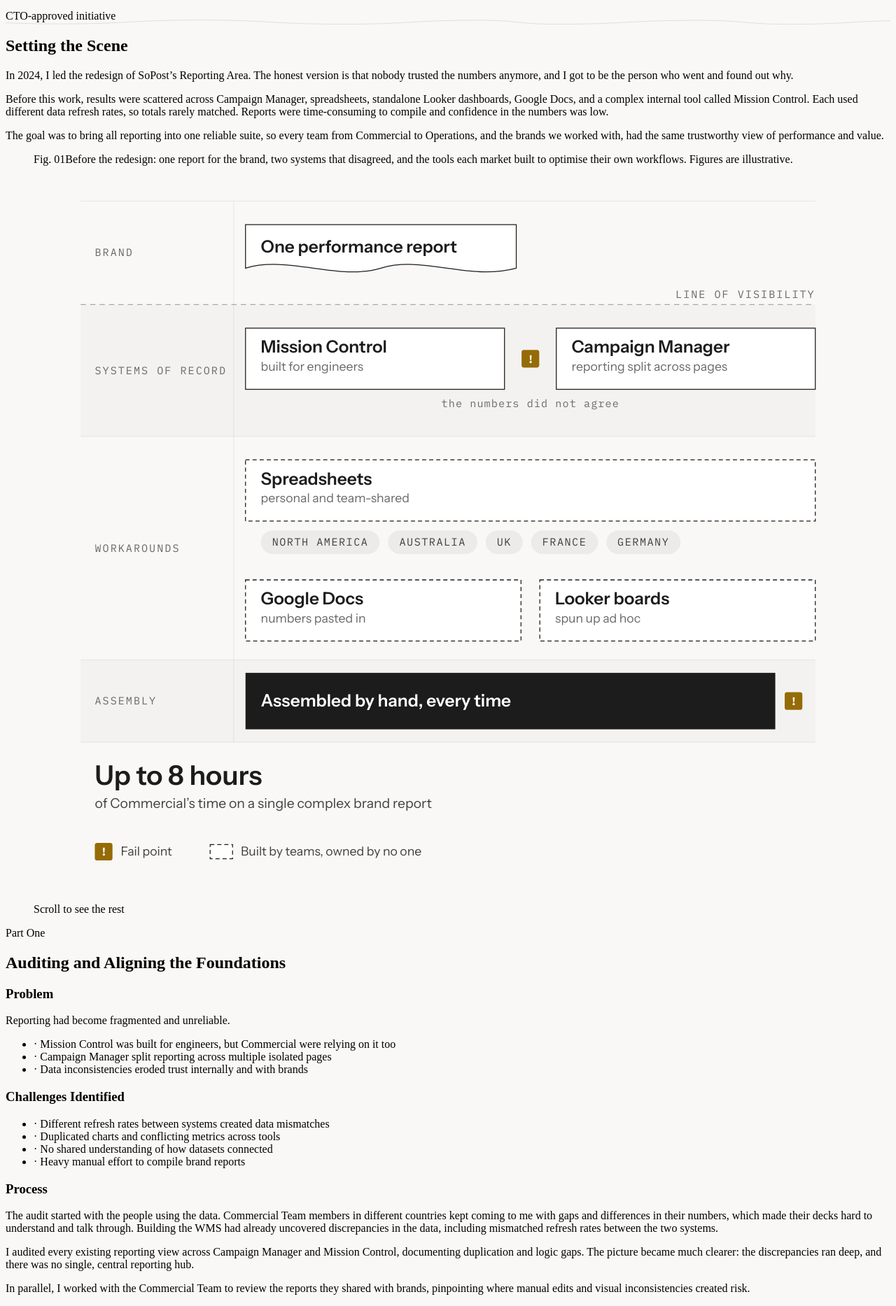
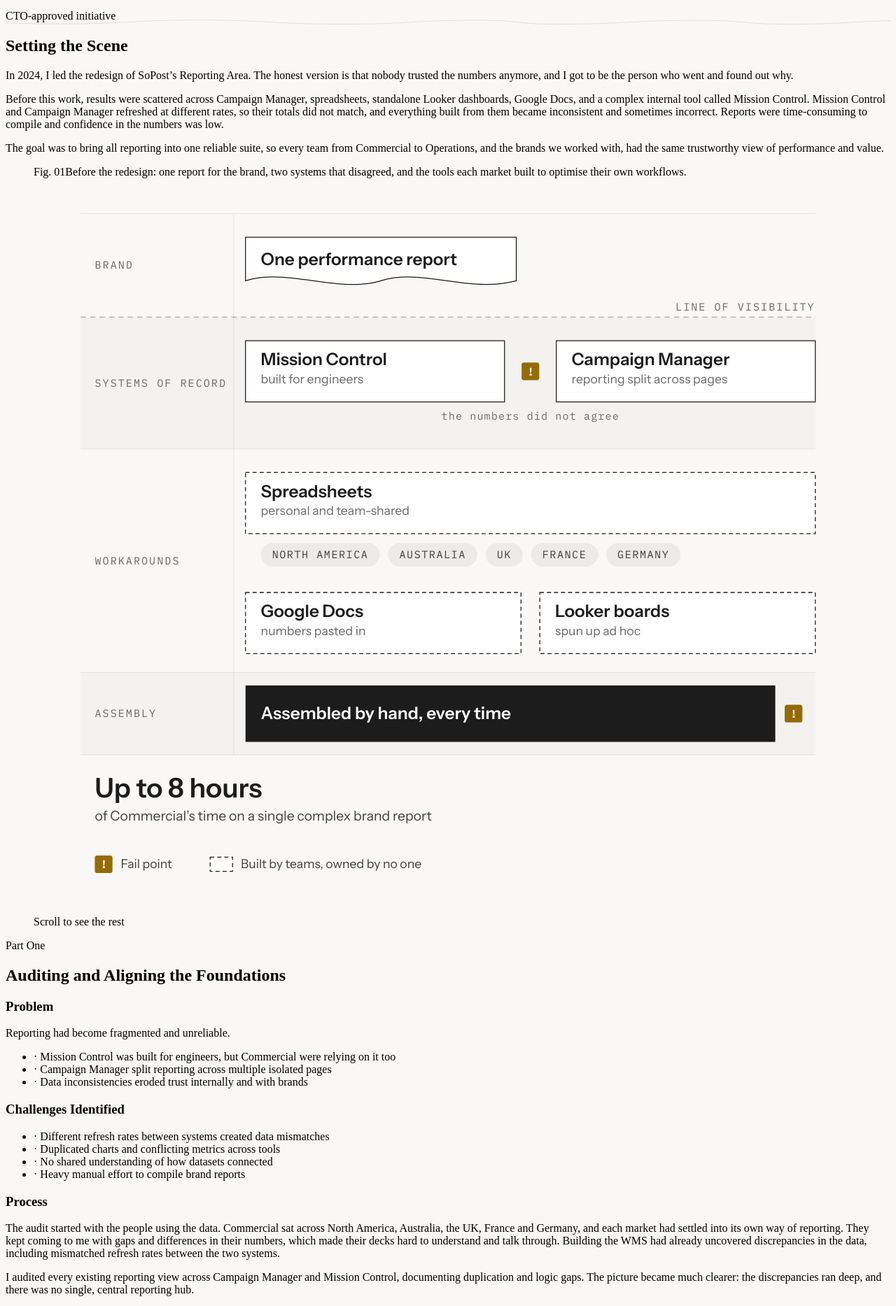
Before and after one commit to jadeparrish/portfolio, a Next.js app: page /work/reporting in a window 1280 px wide. Shown: the part 422-2289 px from the top of the page at 70% size. Built offline with nearby package versions, Linux system fonts and the light colour scheme.

Commit message:
Refine reporting descriptions and outcomes
Updated text to clarify reporting outcomes and process.

```diff
--- a/app/work/reporting/page.js
+++ b/app/work/reporting/page.js
@@ -56,7 +56,7 @@
             </div>
             <div>
               <p className="text-[10px] uppercase tracking-[0.15em] text-neutral-600 mb-1.5">Outcome</p>
-              <p className="text-sm font-medium text-[#49769E] [text-wrap:balance]">50%+ faster reporting</p>
+              <p className="text-sm font-medium text-[#49769E] [text-wrap:balance]">8 hour reports, halved</p>
             </div>
             <div>
               <p className="text-[10px] uppercase tracking-[0.15em] text-neutral-600 mb-1.5">Backed by</p>
@@ -77,10 +77,10 @@
             <p>
               Before this work, results were scattered across Campaign Manager,
               spreadsheets, standalone Looker dashboards, Google Docs, and a complex
-              internal tool called Mission Control. Each used different data refresh
-              rates, so totals rarely matched. Reports were time-consuming to compile and
-              confidence in the numbers was
-              low.
+              internal tool called Mission Control. Mission Control and Campaign Manager
+              refreshed at different rates, so their totals did not match, and everything
+              built from them became inconsistent and sometimes incorrect. Reports were
+              time-consuming to compile and confidence in the numbers was low.
             </p>
             <p>
               The goal was to bring all reporting into one reliable suite, so every team
@@ -102,7 +102,7 @@
             n="01"
             ratio=""
             tint="bg-[#F9F8F6]"
-            caption="Before the redesign: one report for the brand, two systems that disagreed, and the tools each market built to optimise their own workflows. Figures are illustrative."
+            caption="Before the redesign: one report for the brand, two systems that disagreed, and the tools each market built to optimise their own workflows."
           >
             <div className="w-full">
               <div className="overflow-x-auto">
@@ -213,11 +213,13 @@
               <SubLabel>Process</SubLabel>
               <div className="space-y-4 text-neutral-700 text-[17px] sm:text-[18px] leading-[1.75]">
                 <p>
-                  The audit started with the people using the data. Commercial Team
-                  members in different countries kept coming to me with gaps and
-                  differences in their numbers, which made their decks hard to understand
-                  and talk through. Building the WMS had already uncovered discrepancies
-                  in the data, including mismatched refresh rates between the two systems.
+                  The audit started with the people using the data. Commercial sat across
+                  North America, Australia, the UK, France and Germany, and each market had
+                  settled into its own way of reporting. They kept coming to me with gaps
+                  and differences in their numbers, which made their decks hard to
+                  understand and talk through. Building the WMS had already uncovered
+                  discrepancies in the data, including mismatched refresh rates between
+                  the two systems.
                 </p>
                 <p>
                   I audited every existing reporting view across Campaign Manager and
@@ -321,10 +323,9 @@
               {/* Equal air above and below: this line is a standalone statement,
                   not the second half of the paragraph before it. */}
               <p className="font-serif text-2xl text-neutral-900 mb-8">
-                It reduced reporting time by over{' '}
-                <span className="text-[#49769E] italic">50 percent</span>, and
-                introduced consistent visual language and data standards across every
-                team.
+                A complex brand report took up to eight hours to assemble. The redesign{' '}
+                <span className="text-[#49769E] italic">halved it</span>, and introduced
+                consistent visual language and data standards across every team.
               </p>
               <p className="text-neutral-700 text-[17px] sm:text-[18px] leading-[1.75]">
                 The work carried on well past 2024. That foundation became SoPost&rsquo;s
```
